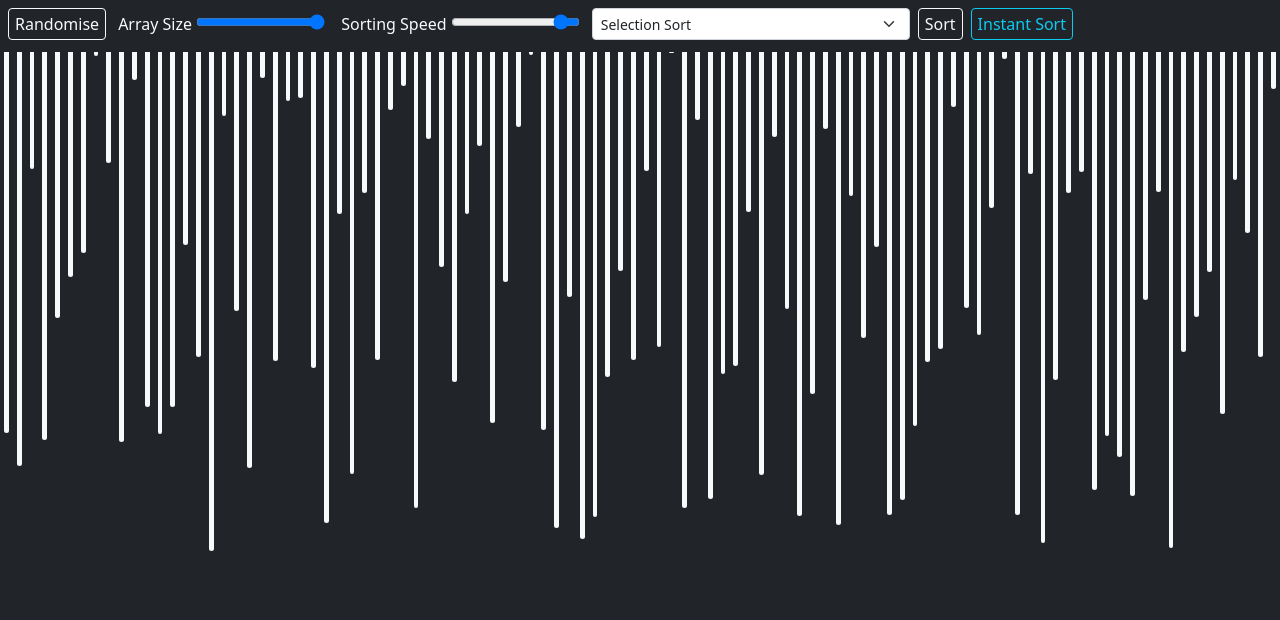
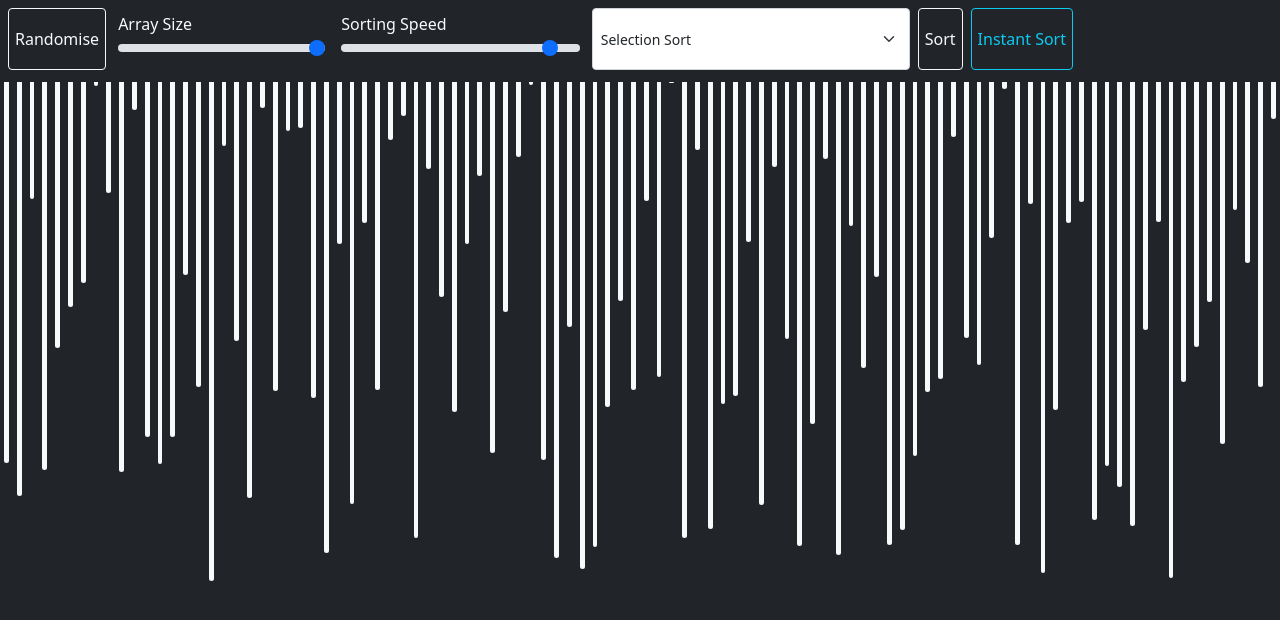
Before and after one commit to Laptop-Salad/SortingVisualiser, a plain HTML site: page index.html in a window 1280 px wide. Drawn offline with nearby package versions, Linux system fonts and the light colour scheme.

Commit message:
improve sliders

```diff
--- a/index.html
+++ b/index.html
@@ -20,12 +20,12 @@
 
         <div class="m-2">
             <label for="sizeSlider" class="text-light">Array Size</label>
-            <input type="range" min="5" max="100" value="100" id="sizeSlider" oninput="removeDivs()">
+            <input type="range" min="5" max="100" value="100" id="sizeSlider" class="form-range" oninput="removeDivs()">
         </div>
 
         <div class="m-2">
             <label for="sizeSlider" class="text-light">Sorting Speed</label>
-            <input type="range" min="1" max="1000" value="100" style="direction: rtl" id="speedSlider" oninput="setSpeed()">
+            <input type="range" min="1" max="1000" value="100" style="direction: rtl" id="speedSlider" class="form-range" oninput="setSpeed()">
         </div>
 
         <select id="algoSelection" class="form-select form-select-sm w-25 m-1" onchange="removeDivs()">
--- a/scripts/app.js
+++ b/scripts/app.js
@@ -104,7 +104,7 @@ function generateDivs() {
     }
 }
 
-
+// Creates an array of random numbers of arraySize size
 function createArray() {
     arraySize = document.getElementById("sizeSlider").value;
     // Generate array of size arraySize
```
